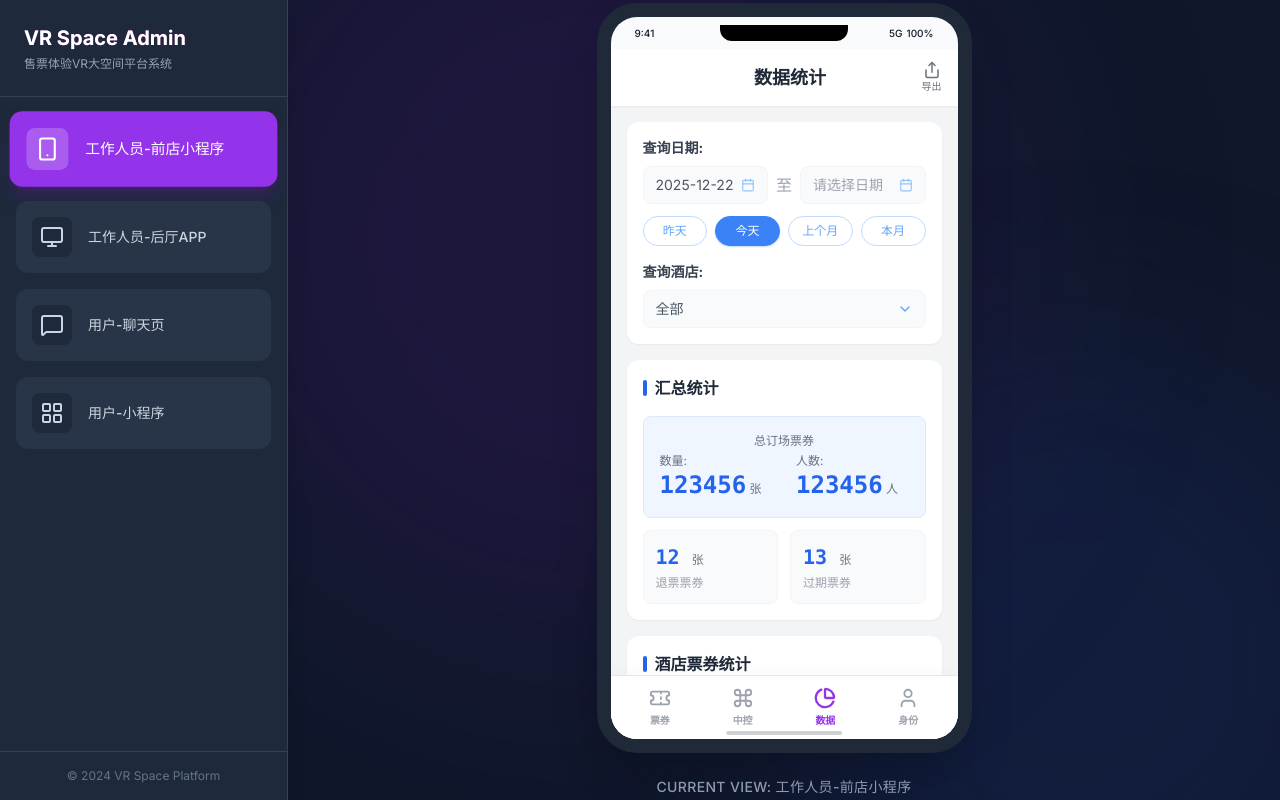
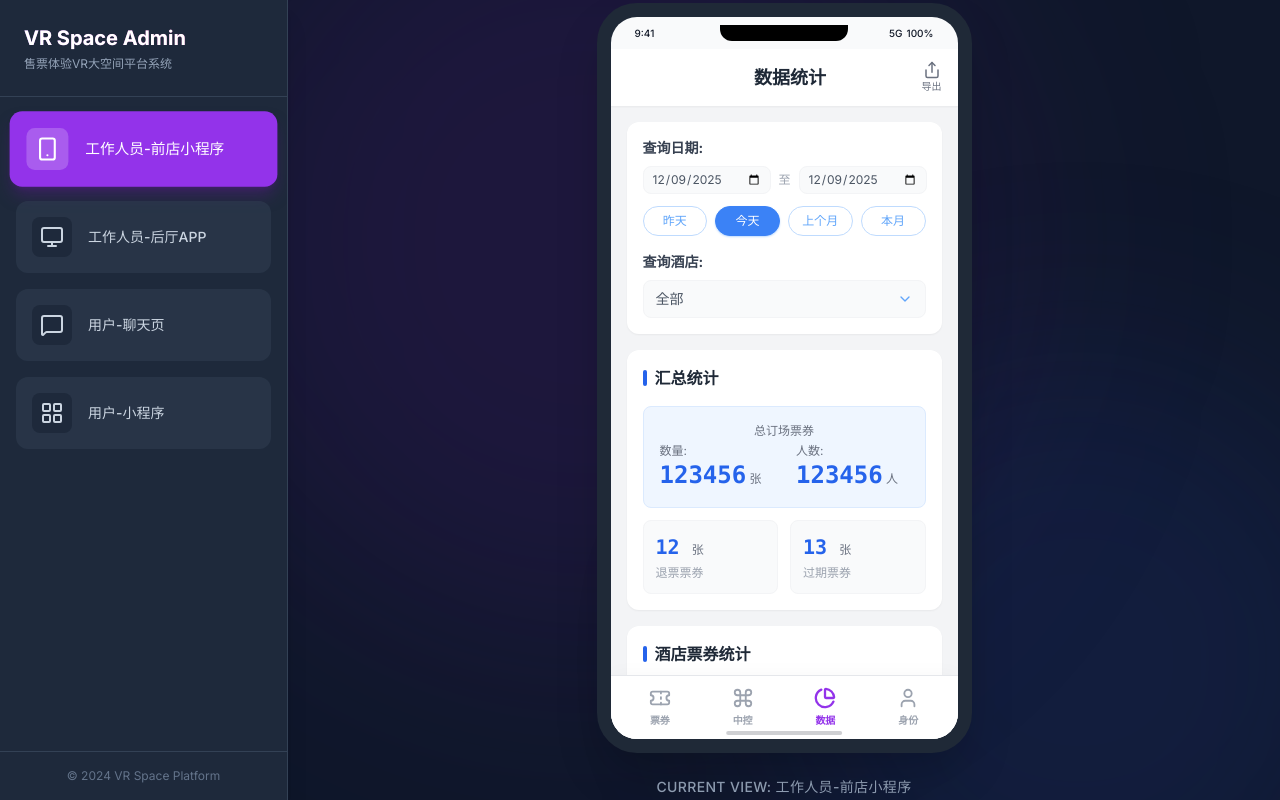
Before and after one commit to gsy315095142-ai/MR-Space-Ticket, a React (Vite) app: page / in a window 1280 px wide. Both pictures are taken after a click on the button "数据". Built offline with nearby package versions, Linux system fonts and the light colour scheme.

Commit message:
feat: Add data statistics filtering to MiniProgramView
Introduces new state variables and helper functions for filtering data statistics in the MiniProgramView component. This includes date range selection, active status filtering, and store selection, along with UI state for store options.

```diff
--- a/components/MiniProgramView.tsx
+++ b/components/MiniProgramView.tsx
@@ -51,8 +51,14 @@ const MiniProgramView: React.FC<MiniProgramViewProps> = ({ userType }) => {
       { id: 'g2', code: '29102399', type: '双人体验券', peopleCount: 2, createdAt: '2024-10-23 15:30', status: 'REDEEMED' }
   ]);
   const [genSelectedType, setGenSelectedType] = useState(1); // 1, 2, 3, 4 people
-  const [adminDateFilter, setAdminDateFilter] = useState('今日');
   const [adminControlDate, setAdminControlDate] = useState(''); // Init in useEffect
+
+  // Data Statistics States
+  const [dataStartDate, setDataStartDate] = useState('');
+  const [dataEndDate, setDataEndDate] = useState('');
+  const [dataActiveFilter, setDataActiveFilter] = useState('今天');
+  const [dataSelectedStore, setDataSelectedStore] = useState('全部');
+  const [showStoreOptions, setShowStoreOptions] = useState(false);
 
   // Modal States
   const [showRedeemModal, setShowRedeemModal] = useState(false);
@@ -69,9 +75,20 @@ const MiniProgramView: React.FC<MiniProgramViewProps> = ({ userType }) => {
   // Helper to get formatted date string: "10月25日"
   const formatDate = (date: Date) => `${date.getMonth() + 1}月${date.getDate()}日`;
 
+  // Helper for YYYY-MM-DD
+  const formatYMD = (date: Date) => {
+      const y = date.getFullYear();
+      const m = (date.getMonth() + 1).toString().padStart(2, '0');
+      const d = date.getDate().toString().padStart(2, '0');
+      return `${y}-${m}-${d}`;
+  };
+
   // Init Data
   useEffect(() => {
     setAdminControlDate(formatDate(new Date()));
+    const todayStr = formatYMD(new Date());
+    setDataStartDate(todayStr);
+    setDataEndDate(todayStr);
 
     // Load Tickets
     const storedTickets = localStorage.getItem('vr_user_tickets');
@@ -358,6 +375,32 @@ const MiniProgramView: React.FC<MiniProgramViewProps> = ({ userType }) => {
       window.dispatchEvent(new Event('storage_update'));
       // Trigger App badge
       window.dispatchEvent(new Event('session_transferred_to_backstage'));
+  };
+
+  const handleDateFilterClick = (filter: string) => {
+      setDataActiveFilter(filter);
+      const today = new Date();
+      let start = new Date();
+      let end = new Date();
+
+      if (filter === '今天') {
+          // start/end is today
+      } else if (filter === '昨天') {
+          start.setDate(today.getDate() - 1);
+          end.setDate(today.getDate() - 1);
+      } else if (filter === '本月') {
+          start.setDate(1); // 1st of month
+          // end is today
+      } else if (filter === '上个月') {
+          // Set to 1st of previous month
+          start.setMonth(start.getMonth() - 1);
+          start.setDate(1);
+          // Set to last day of previous month
+          end.setDate(0);
+      }
+
+      setDataStartDate(formatYMD(start));
+      setDataEndDate(formatYMD(end));
   };
 
   // --- Helper Generators ---
@@ -1149,6 +1192,8 @@ const MiniProgramView: React.FC<MiniProgramViewProps> = ({ userType }) => {
   };
 
   const renderAdminData = () => {
+      const stores = ['全部', '北京·ClubMedJoyview延庆度假村', '秦皇岛·阿那亚店', '成都·太古里店'];
+
       return (
           <div className="flex flex-col h-full bg-gray-100">
               {/* Custom Header for Data Page */}
@@ -1163,34 +1208,76 @@ const MiniProgramView: React.FC<MiniProgramViewProps> = ({ userType }) => {
 
               <div className="flex-1 overflow-y-auto p-4 space-y-4 pb-20">
                   {/* Filter Card */}
-                  <div className="bg-white rounded-xl p-4 shadow-sm">
+                  <div className="bg-white rounded-xl p-4 shadow-sm relative z-10">
                       <div className="mb-4">
                           <label className="text-sm font-bold text-gray-700 block mb-2">查询日期:</label>
                           <div className="flex items-center gap-2 mb-3">
-                              <div className="bg-gray-50 flex-1 py-2 px-3 rounded-lg text-sm text-gray-600 flex justify-between items-center border border-gray-100">
-                                  <span>2025-12-22</span>
-                                  <Calendar size={14} className="text-blue-300"/>
+                              <div className="bg-gray-50 flex-1 py-1 px-2 rounded-lg text-sm text-gray-600 flex justify-between items-center border border-gray-100 relative">
+                                  <input
+                                    type="date"
+                                    value={dataStartDate}
+                                    onChange={(e) => {
+                                        setDataStartDate(e.target.value);
+                                        setDataActiveFilter('custom');
+                                    }}
+                                    className="bg-transparent w-full h-full outline-none text-xs text-gray-600"
+                                  />
                               </div>
-                              <span className="text-gray-400 font-medium">至</span>
-                              <div className="bg-gray-50 flex-1 py-2 px-3 rounded-lg text-sm text-gray-400 flex justify-between items-center border border-gray-100">
-                                  <span>请选择日期</span>
-                                  <Calendar size={14} className="text-blue-300"/>
+                              <span className="text-gray-400 font-medium text-xs">至</span>
+                              <div className="bg-gray-50 flex-1 py-1 px-2 rounded-lg text-sm text-gray-400 flex justify-between items-center border border-gray-100 relative">
+                                   <input
+                                    type="date"
+                                    value={dataEndDate}
+                                    onChange={(e) => {
+                                        setDataEndDate(e.target.value);
+                                        setDataActiveFilter('custom');
+                                    }}
+                                    className="bg-transparent w-full h-full outline-none text-xs text-gray-600"
+                                  />
                               </div>
                           </div>
                           <div className="flex justify-between gap-2">
-                               {['昨天', '今天', '上个月', '本月'].map((label, idx) => (
-                                   <button key={label} className={`flex-1 py-1.5 rounded-full text-xs transition-colors border ${idx===1 ? 'bg-blue-500 text-white border-blue-500 shadow-sm shadow-blue-200' : 'bg-white text-blue-400 border-blue-200 hover:bg-blue-50'}`}>
+                               {['昨天', '今天', '上个月', '本月'].map((label) => (
+                                   <button
+                                        key={label}
+                                        onClick={() => handleDateFilterClick(label)}
+                                        className={`flex-1 py-1.5 rounded-full text-xs transition-colors border ${dataActiveFilter === label ? 'bg-blue-500 text-white border-blue-500 shadow-sm shadow-blue-200' : 'bg-white text-blue-400 border-blue-200 hover:bg-blue-50'}`}
+                                   >
                                        {label}
                                    </button>
                                ))}
                           </div>
                       </div>
-                      <div>
+                      <div className="relative">
                           <label className="text-sm font-bold text-gray-700 block mb-2">查询酒店:</label>
-                          <div className="bg-gray-50 w-full py-2 px-3 rounded-lg text-sm text-gray-600 flex justify-between items-center border border-gray-100">
-                              <span>全部</span>
-                              <ChevronDown size={16} className="text-blue-400"/>
-                          </div>
+                          <button
+                             onClick={() => setShowStoreOptions(!showStoreOptions)}
+                             className="bg-gray-50 w-full py-2 px-3 rounded-lg text-sm text-gray-600 flex justify-between items-center border border-gray-100"
+                          >
+                              <span className="truncate pr-2">{dataSelectedStore}</span>
+                              <ChevronDown size={16} className={`text-blue-400 transition-transform ${showStoreOptions ? 'rotate-180' : ''}`}/>
+                          </button>
+
+                          {/* Store Dropdown */}
+                          {showStoreOptions && (
+                              <div className="absolute top-full left-0 w-full mt-1 bg-white rounded-lg shadow-xl border border-gray-100 z-50 overflow-hidden animate-in fade-in zoom-in-95">
+                                  {stores.map(store => (
+                                      <div
+                                        key={store}
+                                        onClick={() => {
+                                            setDataSelectedStore(store);
+                                            setShowStoreOptions(false);
+                                        }}
+                                        className={`px-4 py-3 text-sm border-b border-gray-50 hover:bg-blue-50 cursor-pointer flex justify-between items-center
+                                            ${dataSelectedStore === store ? 'text-blue-600 font-bold bg-blue-50/50' : 'text-gray-600'}
+                                        `}
+                                      >
+                                          {store}
+                                          {dataSelectedStore === store && <CheckCircle size={14} />}
+                                      </div>
+                                  ))}
+                              </div>
+                          )}
                       </div>
                   </div>
 
```
